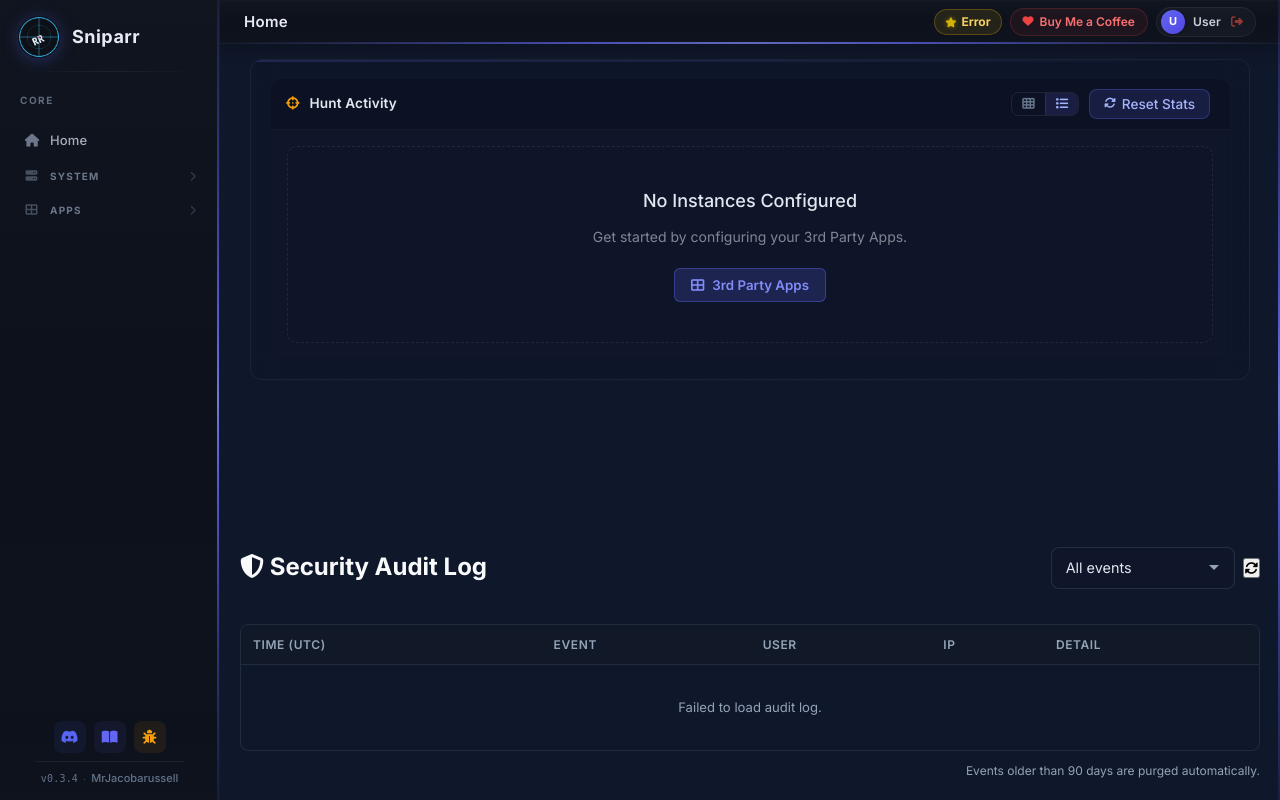
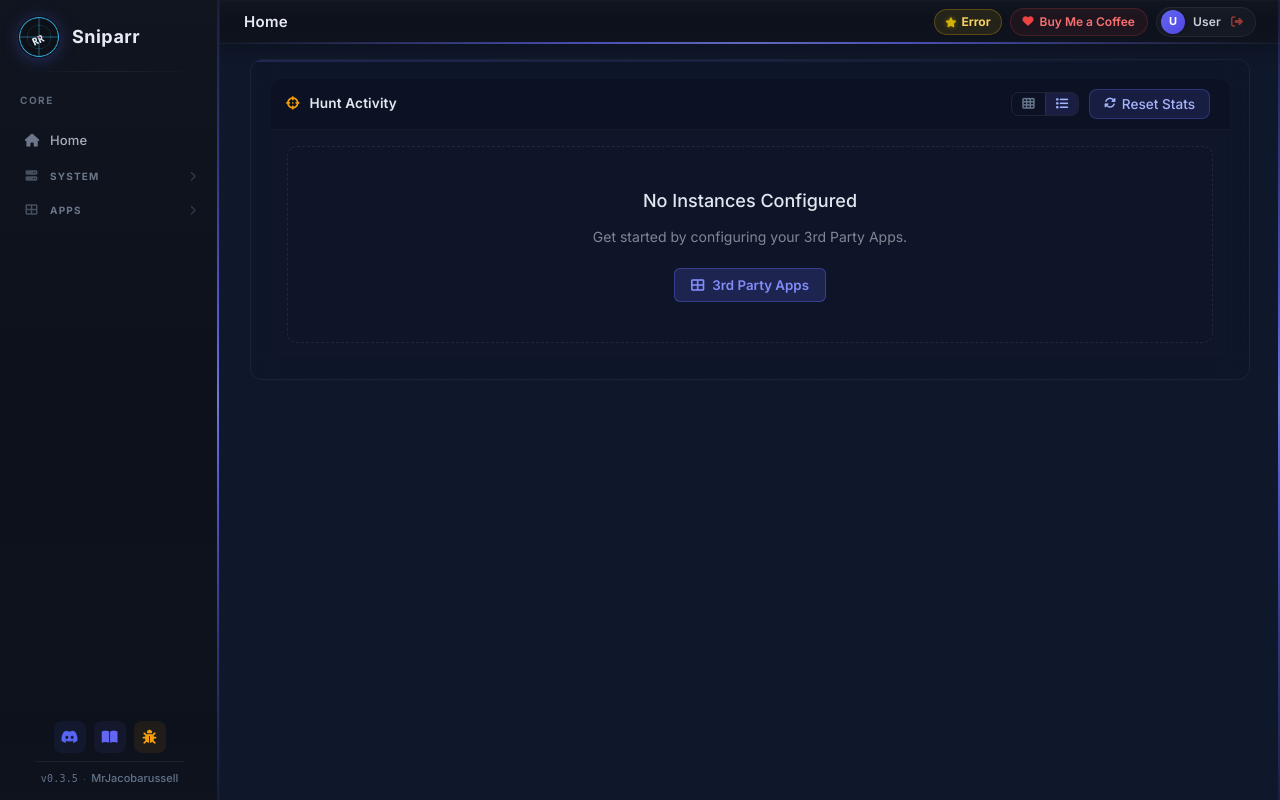
Before and after one commit to mrjacobarussell/sniparr, a Python web app: template frontend/templates/index.html in a window 1280 px wide. Run offline with Jinja, Linux system fonts and the light colour scheme; the template is opened without the code that fills it, so the values that code supplies are empty.

Commit message:
fix: hide audit log section by default, delete old tags, bump v0.3.5
- audit_log_section.html was missing display:none so it rendered on
  the main page alongside all other sections
- Deleted all old Huntarr git tags (v0.0.1–v0.2.6) from GitHub so
  the contributor graph only shows mrjacobarussell and Claude

Co-Authored-By: Claude Sonnet 4.6 <noreply@anthropic.com>

```diff
--- a/frontend/templates/components/audit_log_section.html
+++ b/frontend/templates/components/audit_log_section.html
@@ -1,4 +1,4 @@
-<div class="audit-log-section" id="auditLogSection">
+<div class="audit-log-section content-section" id="auditLogSection" style="display: none;">
     <div class="section-header">
         <h2><i class="fas fa-shield-alt"></i> Security Audit Log</h2>
         <div class="audit-controls">
--- a/version.txt
+++ b/version.txt
@@ -1 +1 @@
-0.3.4
+0.3.5
```
Also changed, not shown: manifest.json.
